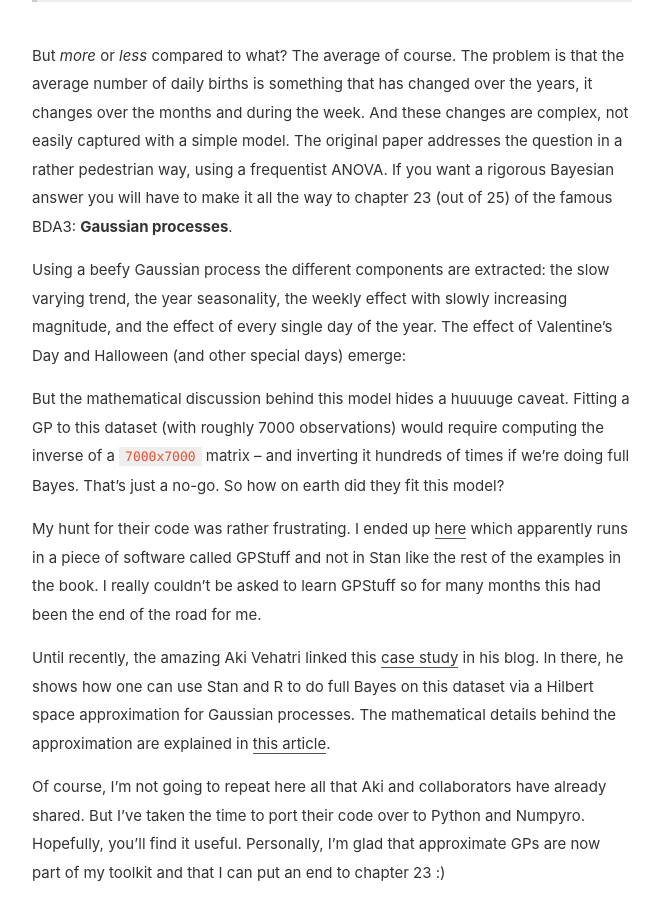
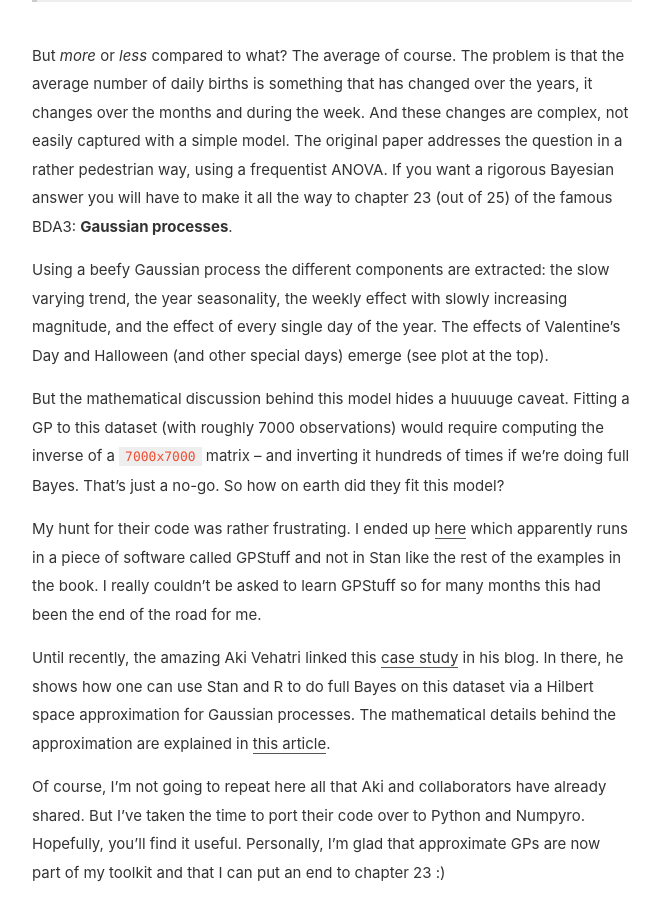
Before and after one commit to omarfsosa/omarfsosa.github.io, a Jekyll site: the page built from _posts/2021-07-13-speedy_gaussian_processes.md, in a window 1280 px wide and 900 px high, scrolled down 1662 px. Shown: the whole window, without its empty margins (308-971 px from the left). Built offline with Jekyll 4.4.1, drawn with Linux system fonts in a browser that asks for light colours.

Commit message:
corrected typos

```diff
--- a/_posts/2021-07-13-speedy_gaussian_processes.md
+++ b/_posts/2021-07-13-speedy_gaussian_processes.md
@@ -17,7 +17,7 @@ The plot might seem innocent at first but trust me, its place on the front cover
 
 But _more_ or _less_ compared to what? The average of course. The problem is that the average number of daily births is something that has changed over the years, it changes over the months and during the week. And these changes are complex, not easily captured with a simple model. The original paper addresses the question in a rather pedestrian way, using a frequentist ANOVA. If you want a rigorous Bayesian answer you will have to make it all the way to chapter 23 (out of 25) of the famous BDA3: **Gaussian processes**.
 
-Using a beefy Gaussian process the different components are extracted: the slow varying trend, the year seasonality, the weekly effect with slowly increasing magnitude, and the effect of every single day of the year. The effect of Valentine's Day and Halloween (and other special days) emerge:
+Using a beefy Gaussian process the different components are extracted: the slow varying trend, the year seasonality, the weekly effect with slowly increasing magnitude, and the effect of every single day of the year. The effects of Valentine's Day and Halloween (and other special days) emerge (see plot at the top).
 
 But the mathematical discussion behind this model hides a huuuuge caveat. Fitting a GP to this dataset (with roughly 7000 observations) would require computing the inverse of a `7000x7000` matrix -- and inverting it hundreds of times if we're doing full Bayes. That's just a no-go. So how on earth did they fit this model?
 
```
